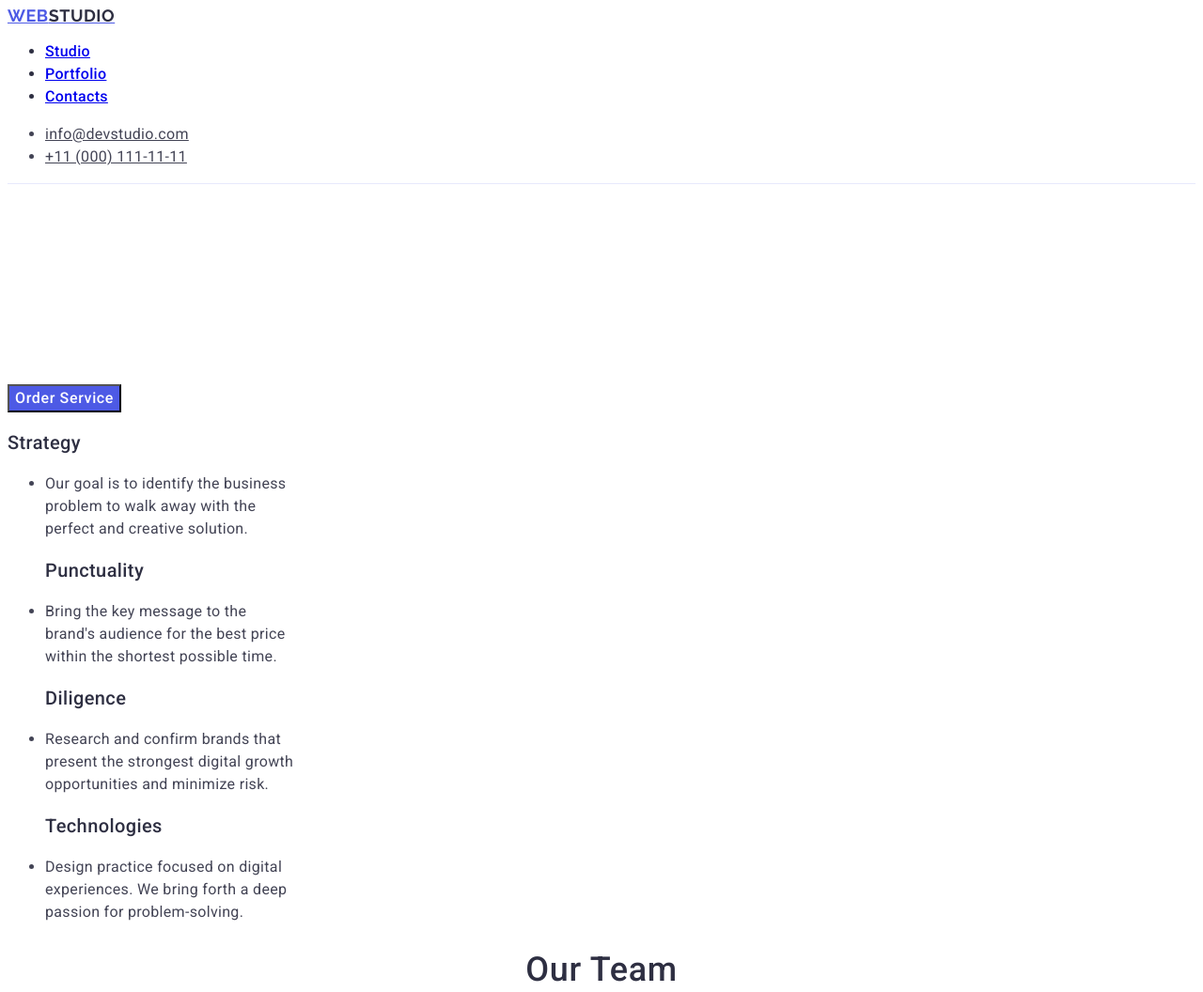
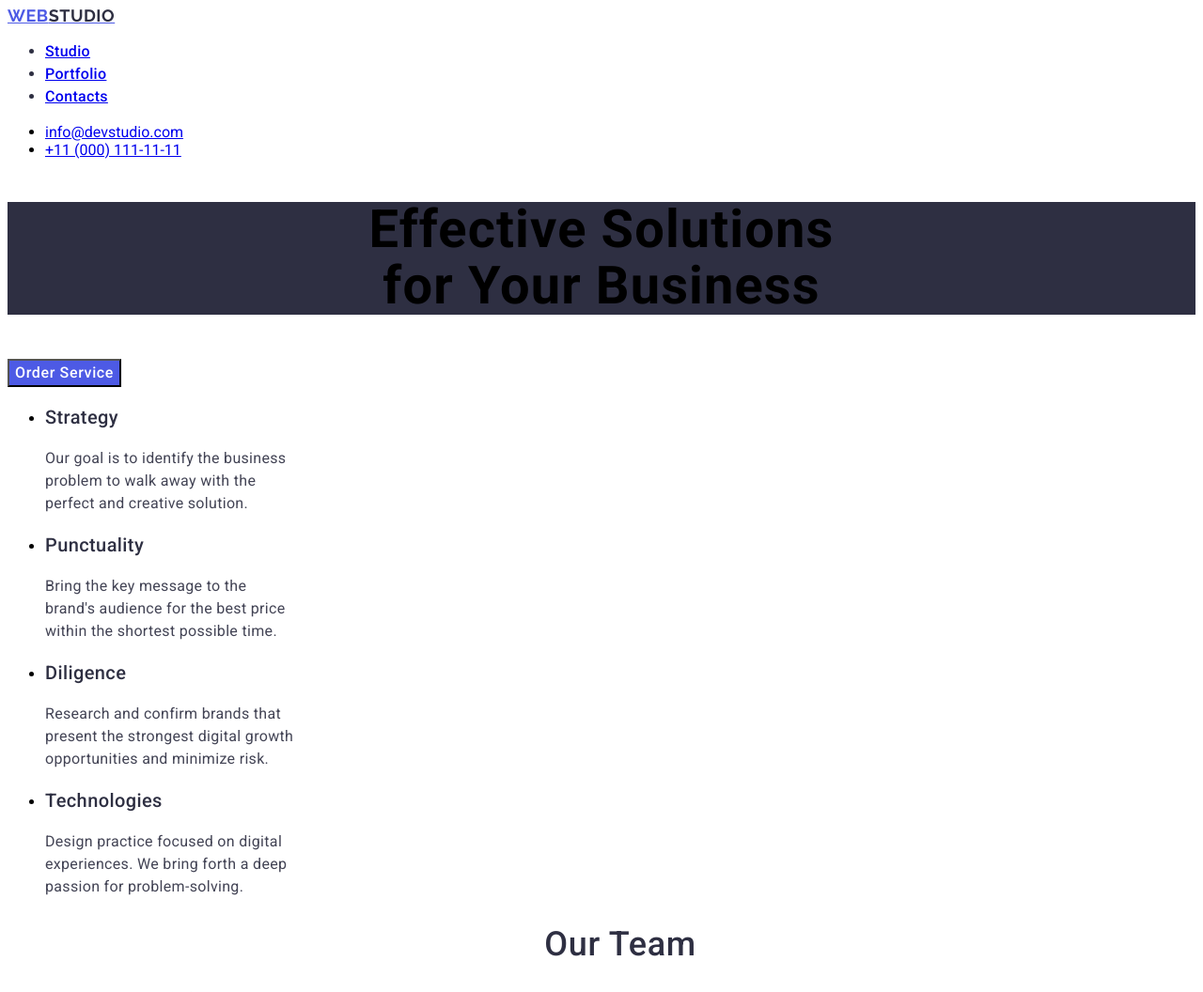
Before and after one commit to MashaReshet/goit-markup-hw-02, a plain HTML site: page index.html in a window 1280 px wide. Shown: the top 1056 px of the page at 94% size. Drawn offline with Linux system fonts and the light colour scheme.

Commit message:
add index file

```diff
--- a/css/styles.css
+++ b/css/styles.css
@@ -1,16 +1,15 @@
 body {
-    color:  #434455;
+    background-color:  #FFFFFF;
     font-family: "Roboto", sans-serif;
 }
 
  header {
     flex-shrink: 0;
-    border-bottom: 1px solid var(--CORNFLOWER, #E7E9FC);
-background: var(--WHITE, #FFF);
+
  }
 
  .name-logo {
-    color: var(--NAVY-BLUE, #2E2F42);
+    color:  #2E2F42;
     font-family: "Raleway", sans-serif;
     font-size: 18px;
     font-style: normal;
@@ -34,34 +33,18 @@ address {
     font-style: normal;
 }
 .main-menu {
-    color: #2E2F42;
-    font-family: Roboto;
+    color:  #2e2f42 ;
     font-size: 16px;
     font-style: normal;
     font-weight: 500;
     line-height: 24px; /* 150% */
     letter-spacing: 0.32px;
 }
-.my-mail {
-    color: var(--SLATE, #434455);
-    font-family: Roboto;
-    font-size: 16px;
-    font-style: normal;
-    font-weight: 400;
-    line-height: 24px; /* 150% */
-    letter-spacing: 0.32px;
-}
-.my-tel {
-    color: var(--SLATE, #434455);
-font-family: Roboto;
-font-size: 16px;
-font-style: normal;
-font-weight: 400;
-line-height: 24px; /* 150% */
-letter-spacing: 0.32px;
-}
+
+
+
 .main-title {
-    color: var(--WHITE, #FFF);
+    background-color:  #2e2f42;
     text-align: center;
     font-family: Roboto;
     font-size: 56px;
@@ -88,14 +71,13 @@ letter-spacing: 0.64px;
 }
 
 .nav_link:hover {
-color: #404bbf;
+color: #404BBF;
 }
 .nav_link:focus {
-    color: #404bbf;
+    color: #404BBF;
 }
 .name-quality {
     color:  #2E2F42;
-    font-family: Roboto;
     font-size: 20px;
     font-style: normal;
     font-weight: 500;
@@ -104,7 +86,6 @@ color: #404bbf;
 }
 .description-quality {
     color:  #434455;
-font-family: Roboto;
 font-size: 16px;
 font-style: normal;
 font-weight: 400;
@@ -151,15 +132,16 @@ line-height: 1.5;
 letter-spacing: 0.02em;
 
 }
-
+.professionals-foto {
+    background-color: #FFFFFF;
+}
 
 
 
 .portfolio-item {
-
+    background-color: #F4F4FD;
     color:  #2E2F42;
     text-align: center;
-    font-family: Roboto;
     font-size: 36px;
     font-style: normal;
     font-weight: 700;
--- a/index.html
+++ b/index.html
@@ -26,8 +26,8 @@
         </nav>
         <address>
             <ul class="main-contacts">
-                <li class="my-mail"><a class="my-mail" href="mailto:info@devstudio.com">info@devstudio.com</a></li>
-                <li class="my-tel"><a class="my-tel" href="tel:+110001111111">+11 (000) 111-11-11</a></li>
+                <li class="my-mail"><a  href="mailto:info@devstudio.com">info@devstudio.com</a></li>
+                <li class="my-tel"><a  href="tel:+110001111111">+11 (000) 111-11-11</a></li>
             </ul>
     </address>
     </header>
@@ -38,32 +38,33 @@
         <button class="nav_link" type="button">Order Service</button>
         </section>
 
+
+
         <section>
-            <h3 class="name-quality">Strategy</h3>
-        <ul class="name-item">
+           <ul class="name-item">
             <li class="name-quality-item">
-
+                <h3 class="name-quality">Strategy</h3>
     <p class="description-quality">Our goal is to identify the business <br>
         problem to walk away with the <br>
          perfect and creative solution. </p>
             </li>
-            <h3 class="name-quality">Punctuality</h3>
+
             <li class="name-quality-item">
-
+                <h3 class="name-quality">Punctuality</h3>
                 <p class="description-quality">Bring the key message to the <br>
                     brand's audience for the best price <br>
                      within the shortest possible time.</p>
             </li>
-            <h3 class="name-quality">Diligence</h3>
+
             <li class="name-quality-item">
-
+                <h3 class="name-quality">Diligence</h3>
                 <p class="description-quality">Research and confirm brands that <br>
                      present the strongest digital growth <br>
                      opportunities and minimize risk.</p>
             </li>
-            <h3 class="name-quality">Technologies</h3>
+
             <li class="name-quality-item">
-
+                <h3 class="name-quality">Technologies</h3>
                 <p class="description-quality">Design practice focused on digital <br>
                      experiences. We bring forth a deep <br>
                      passion for problem-solving.</p>
@@ -71,10 +72,12 @@
         </ul>
     </section>
 
+
+
     <section class="professionals-item">
-        <h2 class="Our-Team-item">Our Team</h2>
+
         <ul class="professional-item">
-
+            <h2 class="Our-Team-item">Our Team</h2>
             <li class="professionals-foto">
                 <img src="./images/MarkGuerrero.jpg"
                 alt="Product Designer"
@@ -158,7 +161,7 @@
         </ul>
     </section>
     </main>
-    <footer>
+    <footer class="footer-item">
         <a class="logo-item" href="/index.html">Web<span class="logo-name">Studio</span></a>
         <p class="footer">Increase the flow of customers and <br>
              sales for your business with digital <br>
```
